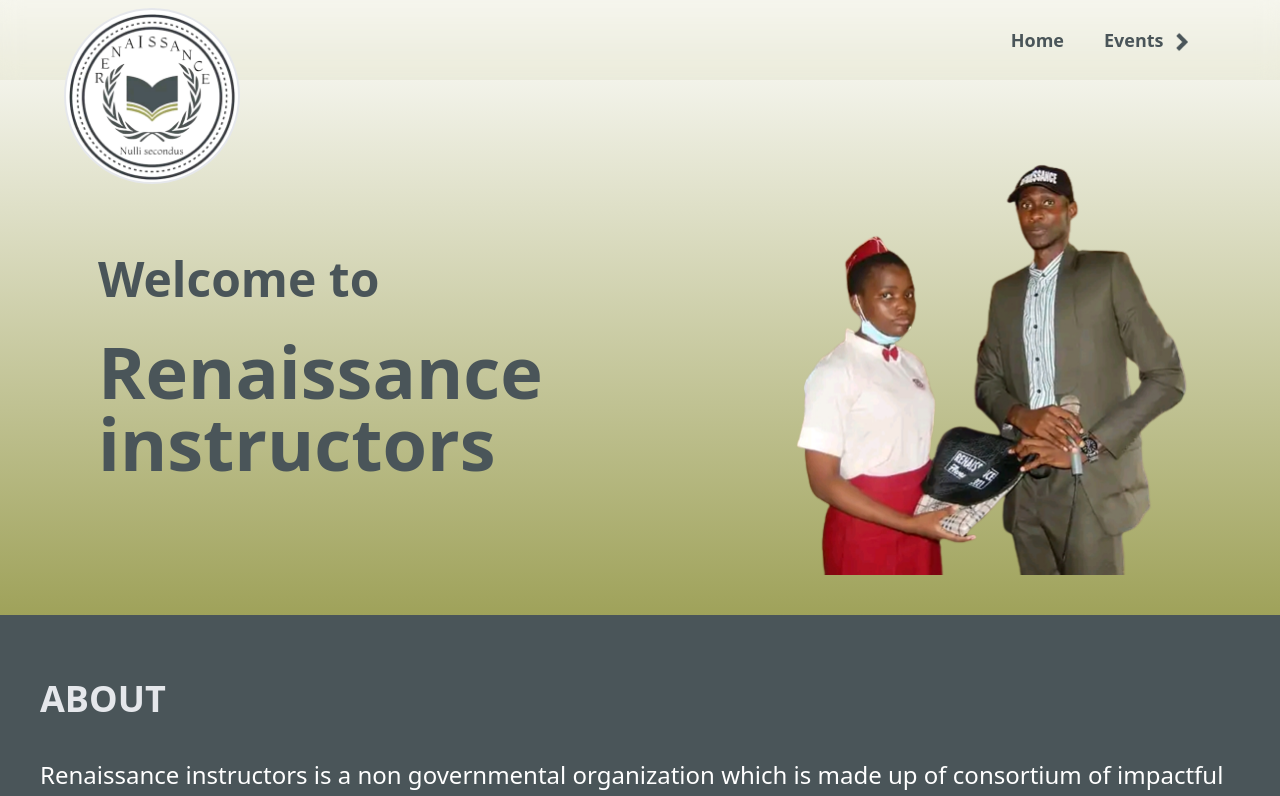
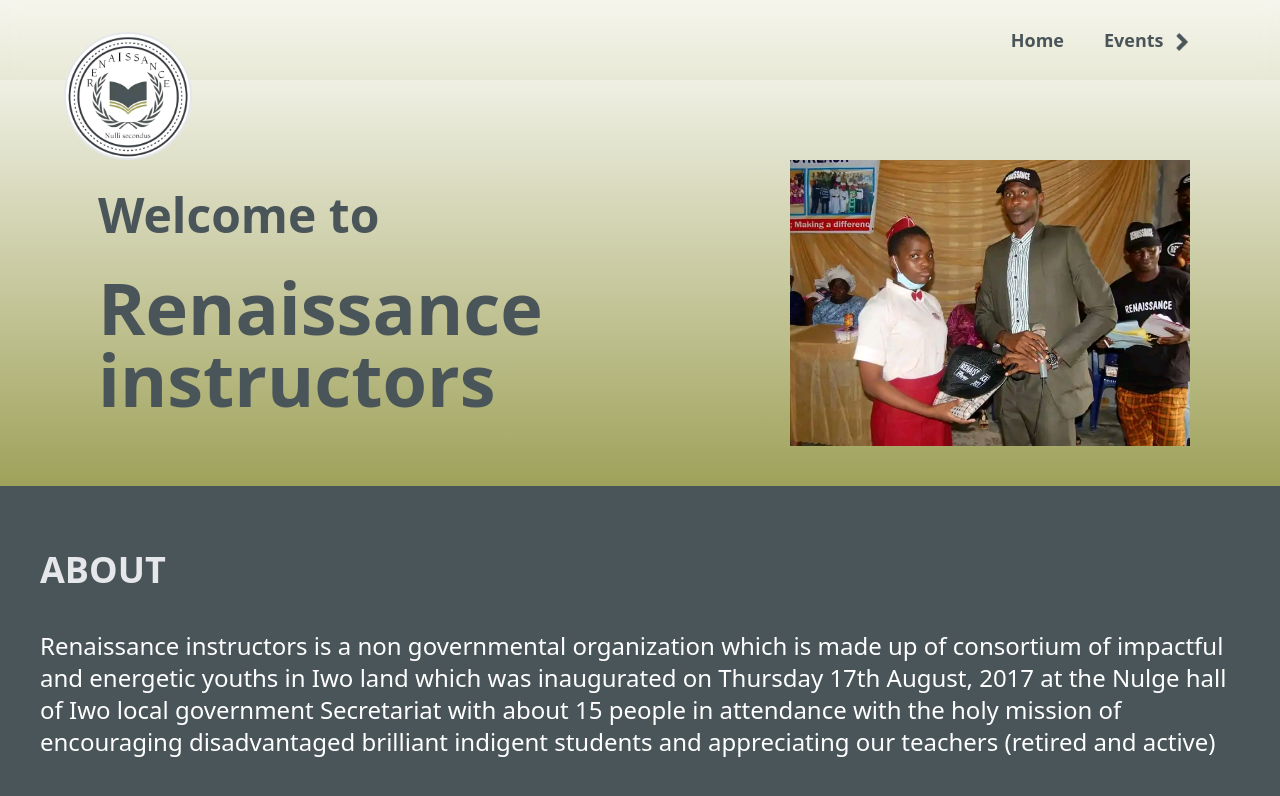
Before and after one commit to Victorakinwunmi/Login-dashboard, a Nuxt app: page / in a window 1280 px wide. Shown: the top 796 px of the page. Built offline with nearby package versions, Linux system fonts and the light colour scheme.

Commit message:
i changed the cta image

```diff
--- a/components/header/LogoMenu.vue
+++ b/components/header/LogoMenu.vue
@@ -1,6 +1,6 @@
 <template>
   <div class="flex justify-between px-8 fixed w-full lg:px-16 items-center blur h-20">
-     <div class="w-28 md:w-44 block bg-white rounded-full border-2 mt-16 md:mt-28">
+     <div class="w-28 md:w-32 block bg-white rounded-full border-2 mt-16 md:mt-28">
         <img :src="require('@/assets/image/brandlogo.png')" class="">
      </div>
     <div class="">
--- a/pages/index.vue
+++ b/pages/index.vue
@@ -1,12 +1,12 @@
 <template>
   <div class="">
       <HeaderLogoMenu/>
-      <div class="block w-full lg:flex justify-between pb-10 pt-44 px-4 bg-gradient-to-t from-primary-100 to-white lg:px-10 lg:pb-10 lg:pt-40 items-center">
+      <div class="block w-full lg:flex justify-between items-center pb-10 pt-44 px-4 bg-gradient-to-t from-primary-100 to-white lg:px-10 lg:pb-10 lg:pt-40 items-center">
         <div class="md:px-4 lg:px-2 w-full mx-auto lg:w-6/12">
           <h1 class="font-semibold text-center lg:text-left mb-8 text-3xl lg:text-5xl text-secondary-100">Welcome to </h1>
           <h1 class="font-bold text-secondary-100 text-center w-full lg:text-left text-5xl lg:text-7xl">Renaissance instructors</h1>
         </div>
-          <img :src="require('@/assets/image/cta.png')" class="w-10/12 md:w-8/12 mx-auto mt-4 lg:mt-0 lg:w-4/12">
+          <img :src="require('@/assets/image/img1.jpg')" class="w-10/12 md:w-8/12 mx-auto mt-4 lg:mt-0 lg:w-4/12">
       </div>
 
       <div class="bg-secondary-100 py-16 px-4 lg:px-10 w-full" id="about">
@@ -96,7 +96,7 @@
             </div>
             <div class="block lg:w-4/12">
              <h1 class="font-bold px-8 mt-6 lg:mt-0 text-lg lg:text-2xl text-secondary-100">SERVICES WE OFFER EVERY YEAR</h1>
-              <div class="grid grid-cols-1 md:grid-cols-2 gap-2 mx-auto">
+              <div class="grid grid-cols-1 md:grid-cols-1 lg:grid-cols-2 gap-2 mx-auto">
                 <div class="border mx-auto border-gray-300 mt-6 lg:mt-10 py-10 w-11/12 px-8 rounded-xl bg-gray-200 shadow-xl">
                   <img :src="require('@/assets/icon/one.png')" class="mx-auto w-16">
                   <h1 class="text-base text-secondary-100 font-semibold text-center mt-2">
```
Also changed, not shown: assets/image/img1.jpg (added).
